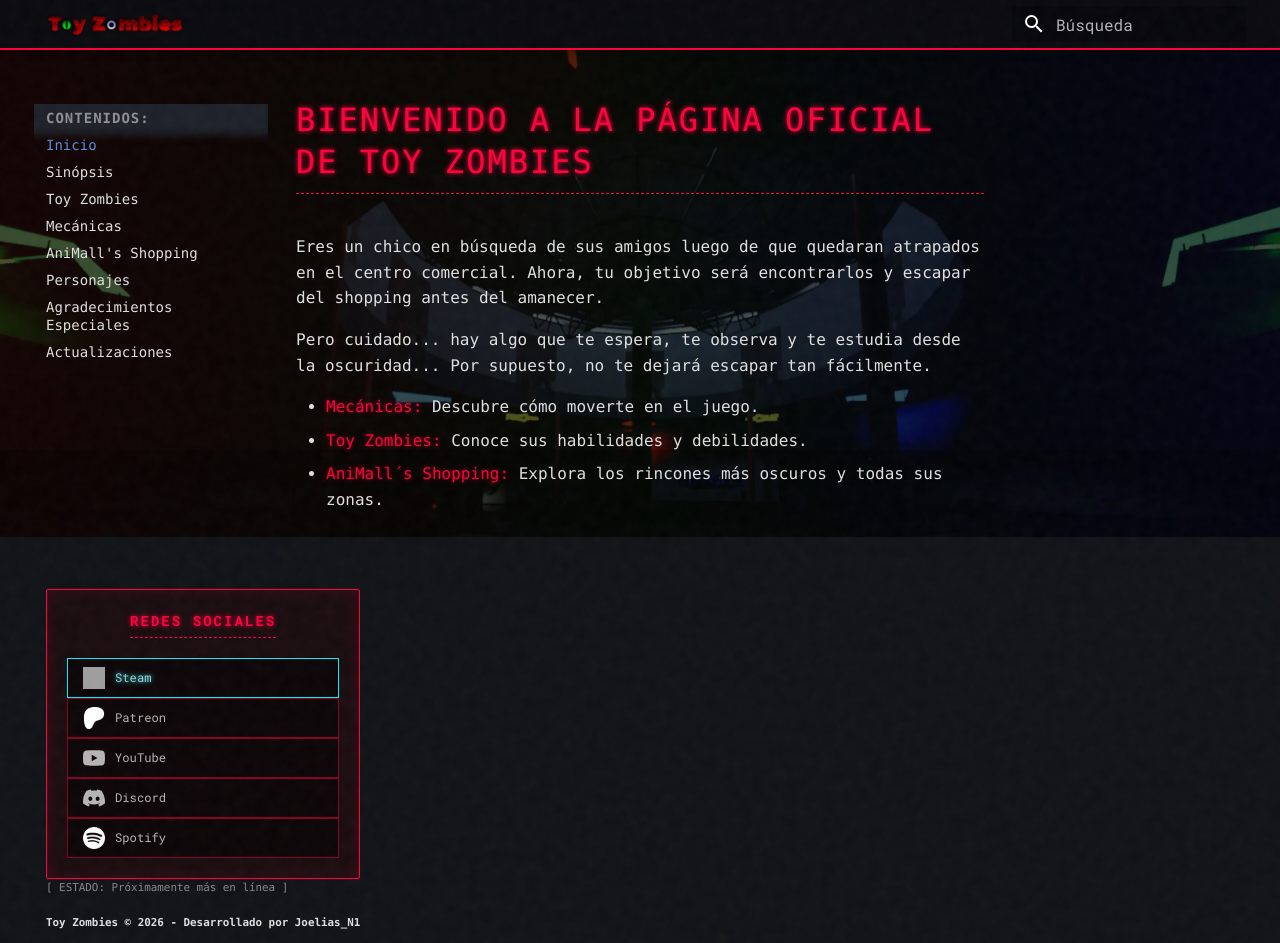
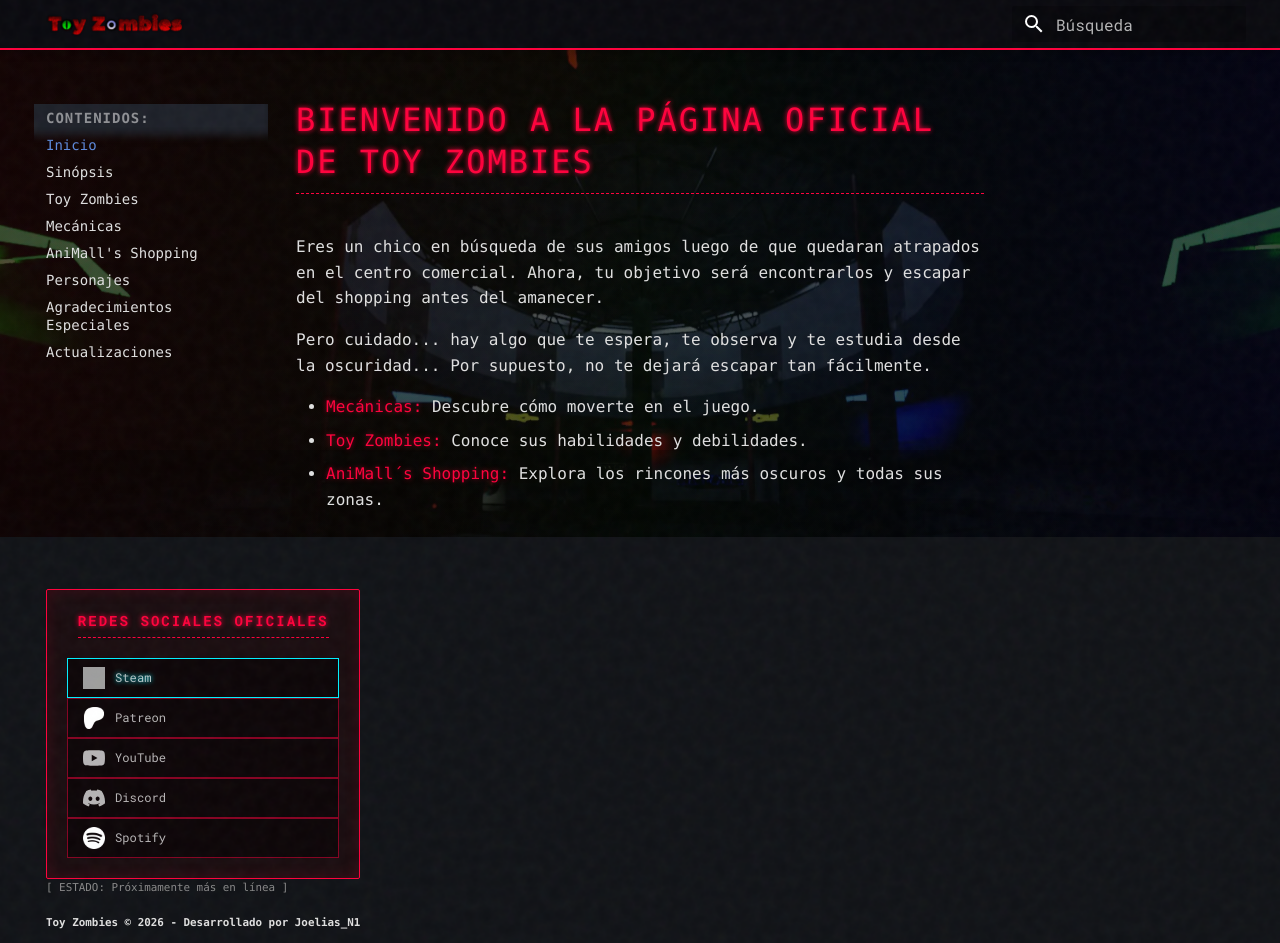
Before and after one commit to Hec-Thor-Tech/toy-zombies, an MkDocs documentation site: the page built from docs/index.md, in a window 1280 px wide and 943 px high. Built offline with MkDocs 1.6.1 and Material for MkDocs 9.7.7, drawn with Linux system fonts in a browser that asks for light colours; grey boxes are pictures that could not be loaded.

Commit message:
Actualizacion de la wiki

```diff
--- a/overrides/partials/copyright.html
+++ b/overrides/partials/copyright.html
@@ -63,7 +63,7 @@
 
 <div class="md-copyright">
   <div class="cyber-footer">
-    <div class="cyber-footer-title">REDES SOCIALES</div>
+    <div class="cyber-footer-title">REDES SOCIALES OFICIALES</div>
 
     <a href="https://store.steampowered.com/app/3907280/Toy_Zombies/" target="_blank" rel="noopener" class="cyber-social-link" style="border-color: #00f0ff; text-shadow: 0 0 5px #00f0ff;" title="Comprar / Añadir a la Lista de Deseos en Steam">
         <img src="{{ base_url }}/img/steam.svg" alt="Steam Icon" style="width: 22px; height: 22px;">
```
Also changed, not shown: site/404.html, site/bestiario/index.html, site/gracias/index.html, site/index.html, site/lore/index.html, site/mapas/index.html, site/mecanicas/index.html, site/personajes/index.html, site/updates/index.html.
